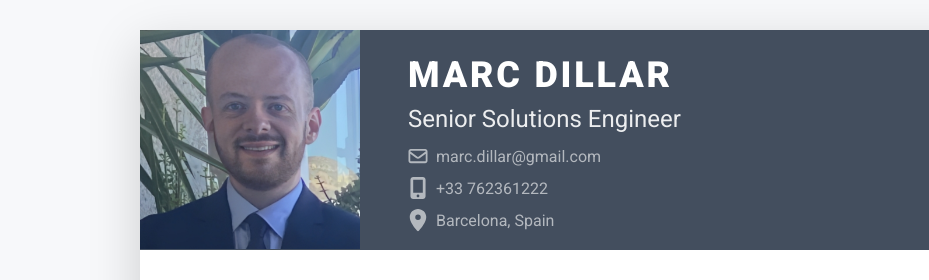
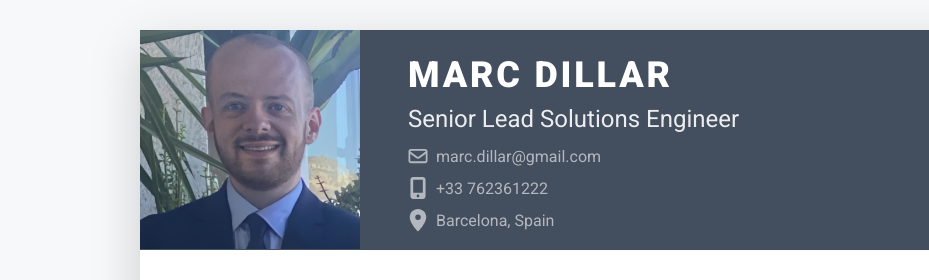
Before and after one commit to MarcDillar/cv, a plain HTML site: page index.html in a window 1280 px wide. Shown: the top 280 px of the page, 0-929 px from the left. Drawn offline with nearby package versions, Linux system fonts and the light colour scheme.

Commit message:
Update index.html

```diff
--- a/index.html
+++ b/index.html
@@ -29,7 +29,7 @@
 					    <div class="row p-4 justify-content-center justify-content-md-between">
 						    <div class="primary-info col-auto">
 							    <h1 class="name mt-0 mb-1 text-white text-uppercase text-uppercase">Marc Dillar</h1>
-							    <div class="title mb-2">Senior Solutions Engineer</div>
+							    <div class="title mb-2">Senior Lead Solutions Engineer</div>
 							    <ul class="list-unstyled">
 								    <li class="mb-2"><a class="text-link" href="mailto:marc.dillar@gmail.com"><i class="far fa-envelope fa-fw me-2" data-fa-transform="grow-3"></i>marc.dillar@gmail.com</a></li>
 									<li class="mb-2"><a class="text-link" href="#"><i class="fas fa-mobile-alt fa-fw me-2" data-fa-transform="grow-6"></i>+33 762361222</a></li>
```
